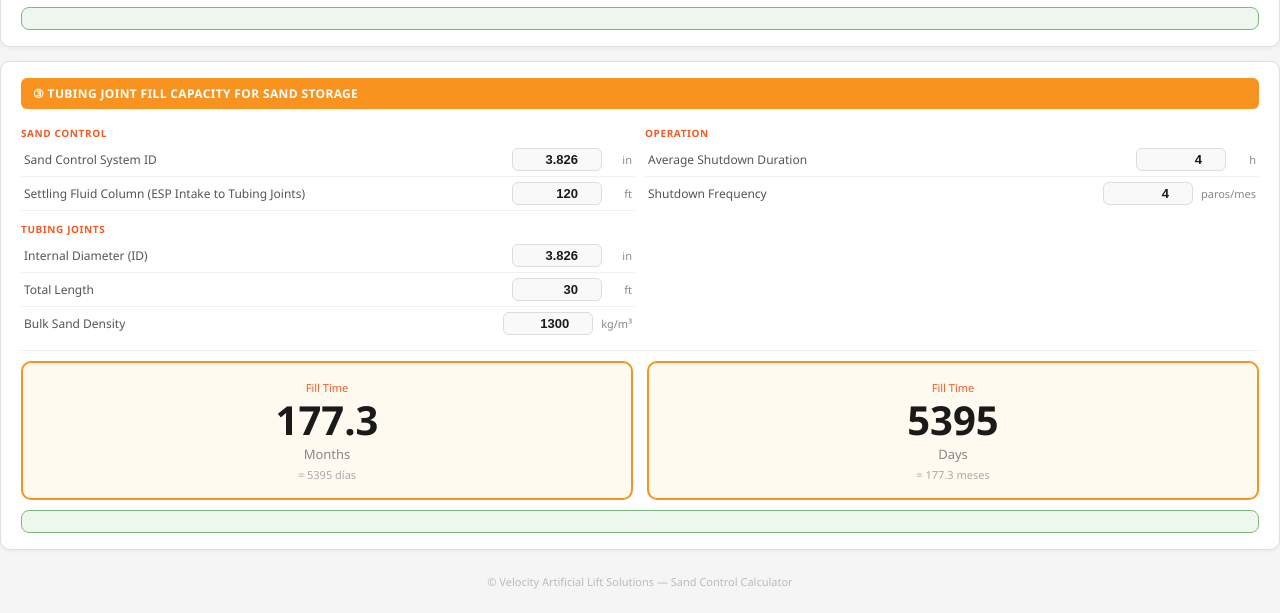
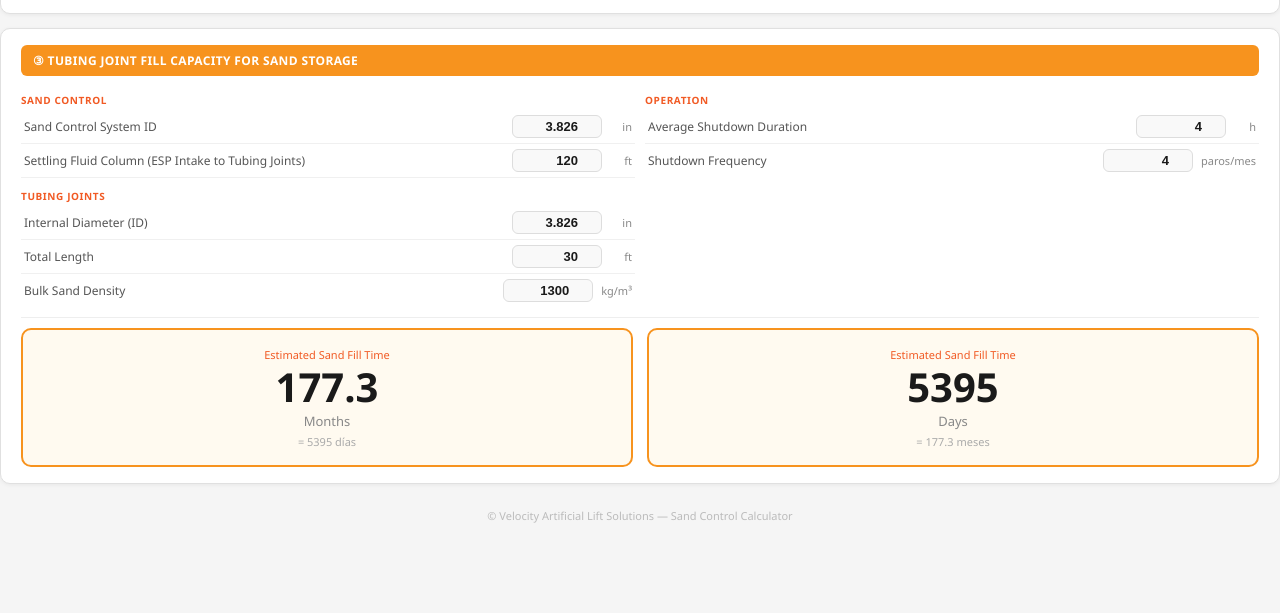
Before and after one commit to juanperdomoVALS/Sand-Control-Calculator-VelocityALS, a plain HTML site: page index.html in a window 1280 px wide. Shown: the part 627-1240 px from the top of the page. After the commit the page ends 1174 px from the top, so only its background shows below. Drawn offline with Linux system fonts and the light colour scheme.

Commit message:
Index.html

```diff
--- a/index.html
+++ b/index.html
@@ -136,8 +136,7 @@ input.pval:focus{border-color:#f15a24;background:#fff}
       <div class="res-sub" id="r-sfb-min-sub"></div>
     </div>
   </div>
-  <div id="r-sfb-alert" class="wb wg"></div>
-</div>
+  </div>
 
 <!-- MÓDULO 3 — Llenado de Juntas -->
 <div class="card">
@@ -161,20 +160,19 @@ input.pval:focus{border-color:#f15a24;background:#fff}
   <div class="div"></div>
   <div class="grid2r">
     <div class="res-block amber">
-      <div class="res-lbl">Fill Time</div>
+      <div class="res-lbl">Estimated Sand Fill Time</div>
       <div class="res-num" id="r-sp-mes">—</div>
       <div class="res-unit">Months</div>
       <div class="res-sub" id="r-sp-mes-sub"></div>
     </div>
     <div class="res-block amber">
-      <div class="res-lbl">Fill Time</div>
+      <div class="res-lbl">Estimated Sand Fill Time</div>
       <div class="res-num" id="r-sp-dia">—</div>
       <div class="res-unit">Days</div>
       <div class="res-sub" id="r-sp-dia-sub"></div>
     </div>
   </div>
-  <div id="r-sp-alert" class="wb wg"></div>
-</div>
+  </div>
 
 </div><!-- end content -->
 
```
